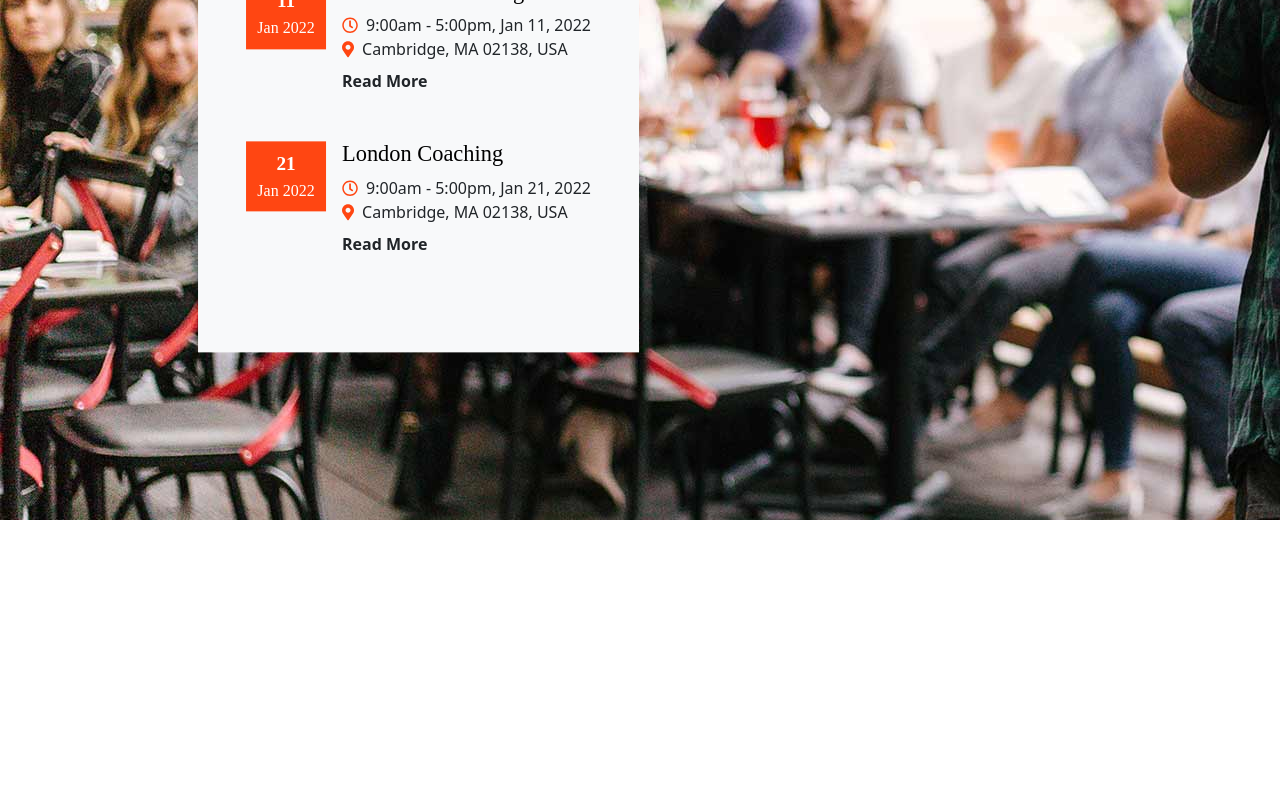
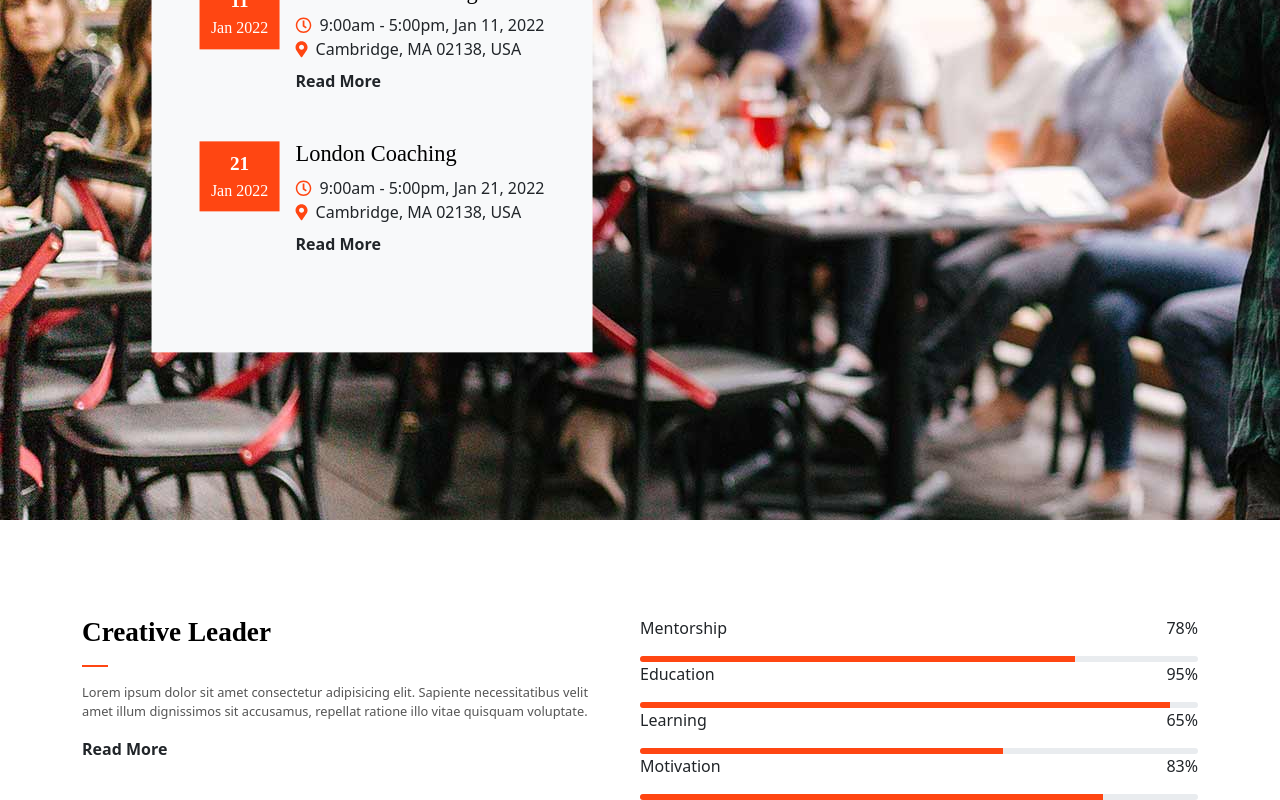
Before and after one commit to Maccio92/proj-html-vuejs, a Vue app: page / in a window 1280 px wide. Shown: the part 2655-3455 px from the top of the page. Before the commit the page ends 3175 px from the top, so only its background shows below. Built offline with nearby package versions, Linux system fonts and the light colour scheme; the HTML template or start-up script is replaced by a standard one.

Commit message:
add progression bars

```diff
--- a/src/components/Main.vue
+++ b/src/components/Main.vue
@@ -40,7 +40,7 @@
         <span class="dx-arrow fas fa-long-arrow-alt-right carousel-control-next-icon " aria-hidden="true"></span>
     </button>
 </div>
-    <!-- First Section -->
+    <!-- Specialità -->
 <div class="container-80 text-center my-5 d-flex flex-column align-items-center">
         <h2 class="section-title m-0">Our specialities<span class="point">.</span></h2>
         <h5 class="subtitle my-2">Lorem ipsum dolor sit amet consectetur adipisicing elit.</h5>
@@ -71,7 +71,7 @@
         </li>
     </ul>
 </div>
-    <!-- Second Section -->
+    <!-- Seconda Sezione -->
 <div class="container-80 mt-10 mb-8 bg-image">
     <div class="row align-items-center position-relative ">
         <div class="col-6">
@@ -97,7 +97,7 @@
     </div>
 </div>
     <!-- Sezione Eventi -->
-    <div class="container-fluid bg-events mt-4 position-relative">
+<div class="container-fluid bg-events my-5 position-relative">
         <div class="row centering">
             <div class="container">
                 <div class="bg-light p-5">
@@ -163,9 +163,58 @@
             </div>
 
         </div>
+</div>
+    <!-- Sezione Creative -->
+    <div class="container pt-5">
+        <div class="row">
+            <div class="container-80 d-flex">
+                <div class="col-6 pe-5">
+                    <h3 class="event-title">Creative Leader</h3>
+                    <div class="line my-3"></div>
+                    <p class="features-caption">Lorem ipsum dolor sit amet consectetur adipisicing elit. Sapiente necessitatibus velit amet illum dignissimos sit accusamus, repellat ratione illo vitae quisquam voluptate.</p>
+                    <a class="text-decoration-none text-dark fw-bolder" href="#">Read More</a>
+                </div>
+                <div class="col-6 ">
+                    <div class="progress-bar-wrapper">
+                        <div class="progress-bar-label d-flex justify-content-between">
+                            <p>Mentorship</p>
+                            <p>78%</p>
+                        </div>
+                        <div class="height-bar progress">
+                            <div class="bg-orange progress-bar" role="progressbar" style="width: 78%" aria-valuenow="50" aria-valuemin="0" aria-valuemax="100"></div>
+                        </div>
+                        <div class="progress-bar-wrapper">
+                            <div class="progress-bar-label d-flex justify-content-between">
+                                <p>Education</p>
+                                <p>95%</p>
+                            </div>
+                            <div class="height-bar progress">
+                                <div class="bg-orange progress-bar" role="progressbar" style="width: 95%" aria-valuenow="50" aria-valuemin="0" aria-valuemax="100"></div>
+                            </div>
+                        </div>
+                        <div class="progress-bar-wrapper">
+                            <div class="progress-bar-label d-flex justify-content-between">
+                                <p>Learning</p>
+                                <p>65%</p>
+                            </div>
+                            <div class="height-bar progress">
+                                <div class="bg-orange progress-bar" role="progressbar" style="width: 65%" aria-valuenow="50" aria-valuemin="0" aria-valuemax="100"></div>
+                            </div>
+                        </div>
+                        <div class="progress-bar-wrapper">
+                            <div class="progress-bar-label d-flex justify-content-between">
+                                <p>Motivation</p>
+                                <p>83%</p>
+                            </div>
+                            <div class="height-bar progress">
+                                <div class=" bg-orange progress-bar " role="progressbar" style="width: 83%" aria-valuenow="50" aria-valuemin="0" aria-valuemax="100"></div>
+                            </div>
+                        </div>
+                    </div>
+                </div>
+            </div>
+        </div>
     </div>
-
-
 
 </main>
 </template>
@@ -322,7 +371,7 @@ cursor: pointer;
     position: absolute;
     top: 50%;
     left: 30%;
-    transform: translate(-40%, -50%);
+    transform: translate(-50%, -50%);
 }
 .title-event{
     font-size: 1.4em;
@@ -337,4 +386,10 @@ cursor: pointer;
 .orange{
     color: #ff4612;
 }
+.bg-orange{
+    background-color: #ff4612!important;
+}
+.height-bar{
+    height: 0.5em!important;
+}
 </style>
```
